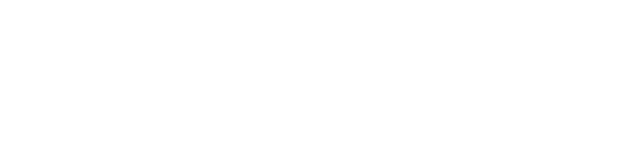
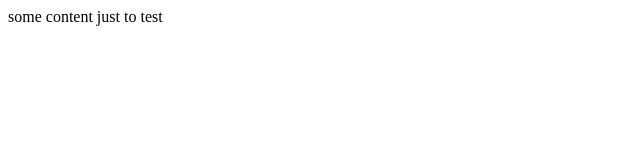
Before and after one commit to NoelM1212/GitHub-Prework, a plain HTML site: page index.html in a window 1280 px wide. Shown: the whole page, without its empty margins (0-640 px from the left). Drawn offline with Linux system fonts and the light colour scheme.

Commit message:
some content in body

```diff
--- a/index.html
+++ b/index.html
@@ -4,7 +4,7 @@
     <title>P</title>
 </head>
 <body>
-
+some content just to test
 
 </body>
 </html>
```
